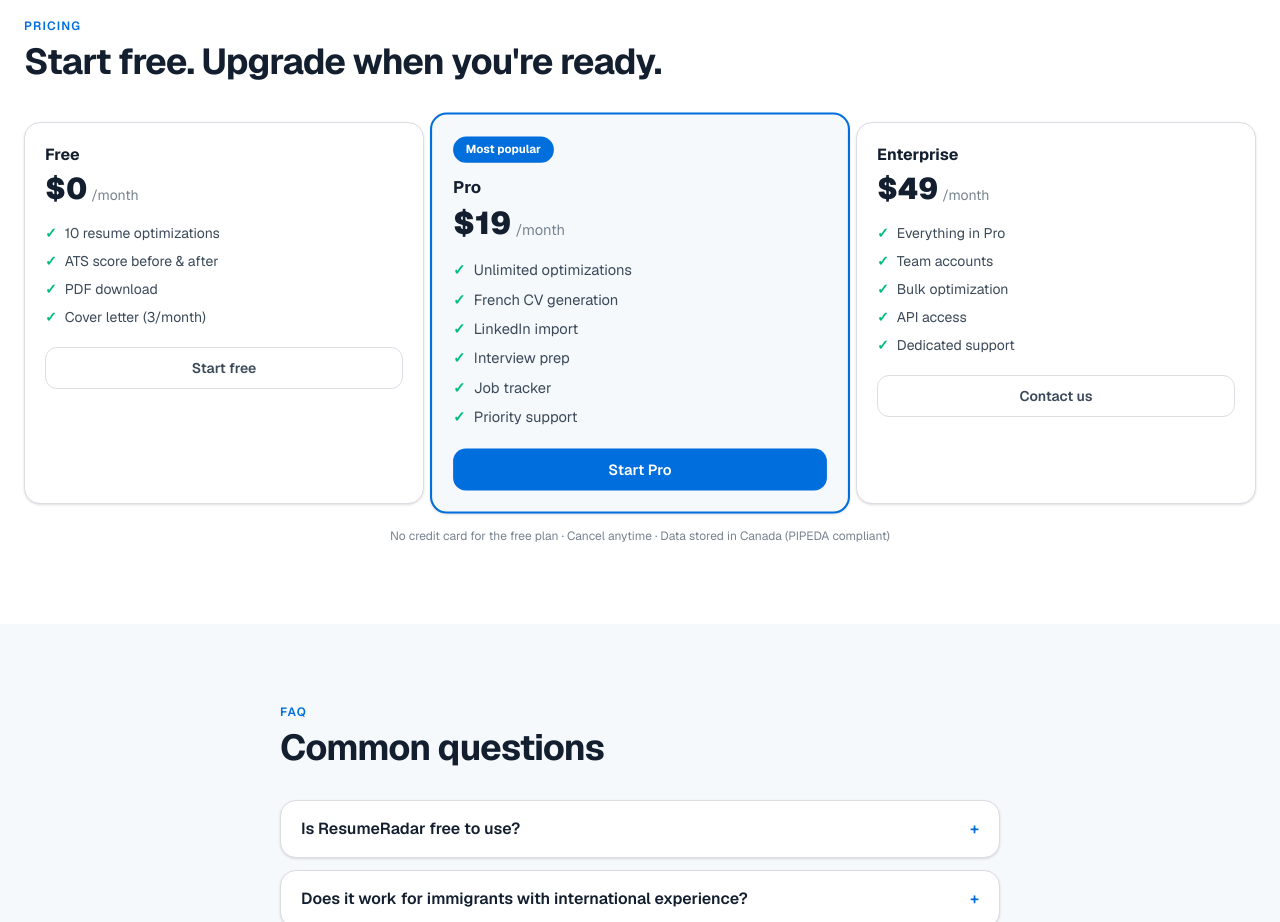
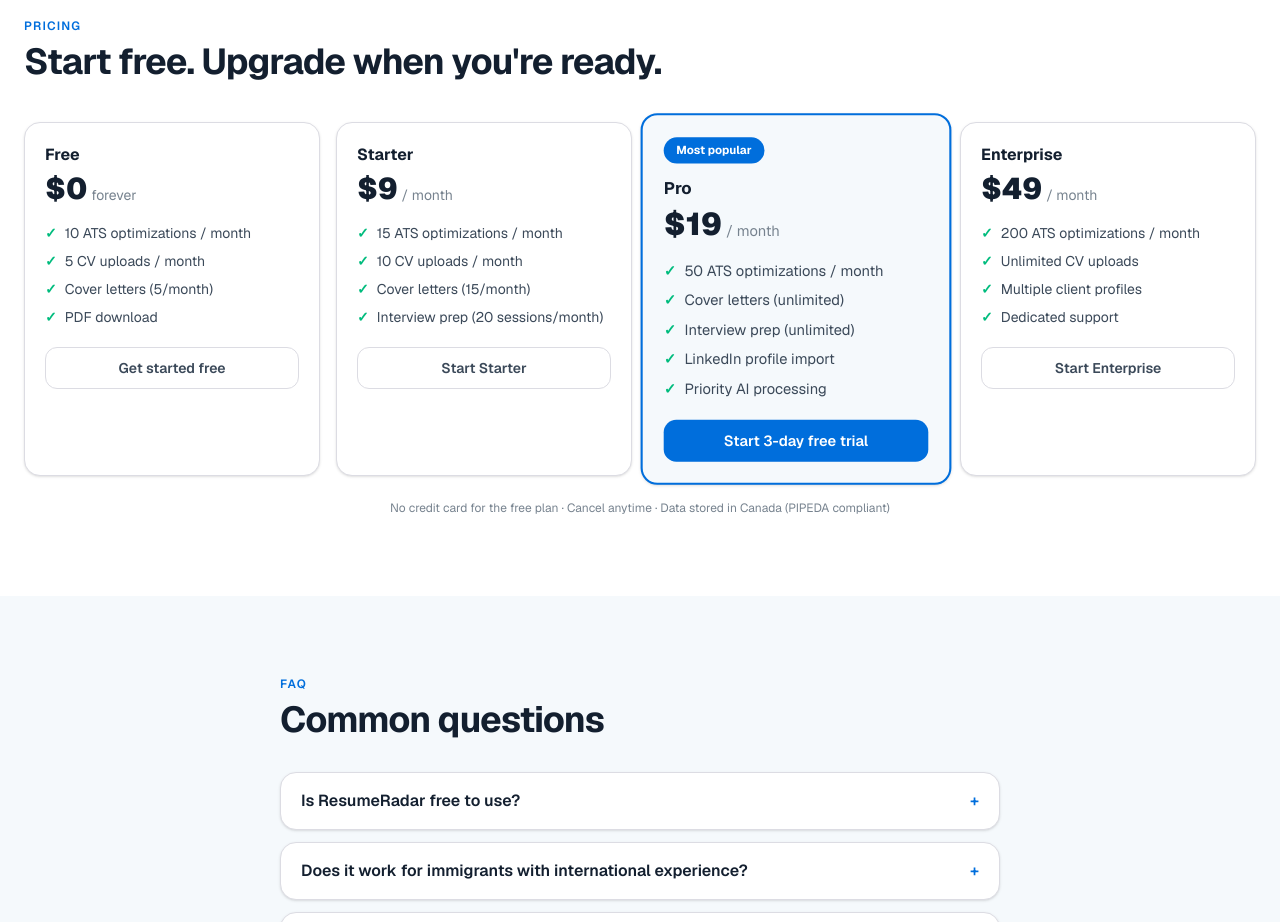
Before and after one commit to Lharba1/resumeradar, a Next.js app: page / in a window 1280 px wide. Shown: the part 5500-6422 px from the top of the page. Built offline with nearby package versions, Linux system fonts and the light colour scheme; no server answers.

Commit message:
fix: add Starter tier to homepage pricing section, 4-col grid

```diff
--- a/src/app/page.tsx
+++ b/src/app/page.tsx
@@ -138,28 +138,37 @@
   {
     name: "Free",
     price: "$0",
-    period: "/month",
-    features: ["10 resume optimizations", "ATS score before & after", "PDF download", "Cover letter (3/month)"],
-    cta: "Start free",
+    period: "forever",
+    features: ["10 ATS optimizations / month", "5 CV uploads / month", "Cover letters (5/month)", "PDF download"],
+    cta: "Get started free",
     href: "/login",
+    highlight: false,
+  },
+  {
+    name: "Starter",
+    price: "$9",
+    period: "/ month",
+    features: ["15 ATS optimizations / month", "10 CV uploads / month", "Cover letters (15/month)", "Interview prep (20 sessions/month)"],
+    cta: "Start Starter",
+    href: "/login?next=/settings",
     highlight: false,
   },
   {
     name: "Pro",
     price: "$19",
-    period: "/month",
-    features: ["Unlimited optimizations", "French CV generation", "LinkedIn import", "Interview prep", "Job tracker", "Priority support"],
-    cta: "Start Pro",
-    href: "/login",
+    period: "/ month",
+    features: ["50 ATS optimizations / month", "Cover letters (unlimited)", "Interview prep (unlimited)", "LinkedIn profile import", "Priority AI processing"],
+    cta: "Start 3-day free trial",
+    href: "/login?next=/settings",
     highlight: true,
   },
   {
     name: "Enterprise",
     price: "$49",
-    period: "/month",
-    features: ["Everything in Pro", "Team accounts", "Bulk optimization", "API access", "Dedicated support"],
-    cta: "Contact us",
-    href: "/pricing",
+    period: "/ month",
+    features: ["200 ATS optimizations / month", "Unlimited CV uploads", "Multiple client profiles", "Dedicated support"],
+    cta: "Start Enterprise",
+    href: "/login?next=/settings",
     highlight: false,
   },
 ];
@@ -638,7 +647,7 @@
           <div className="mb-2 text-xs font-semibold uppercase tracking-widest text-[#006EDC]">Pricing</div>
           <h2 id="pricing-heading" className="text-3xl font-bold tracking-tight text-[#131f2f] sm:text-4xl">Start free. Upgrade when you&apos;re ready.</h2>
 
-          <div className="mt-10 grid gap-4 sm:grid-cols-3">
+          <div className="mt-10 grid gap-4 sm:grid-cols-2 lg:grid-cols-4">
             {PLANS.map((p) => (
               <div
                 key={p.name}
```
